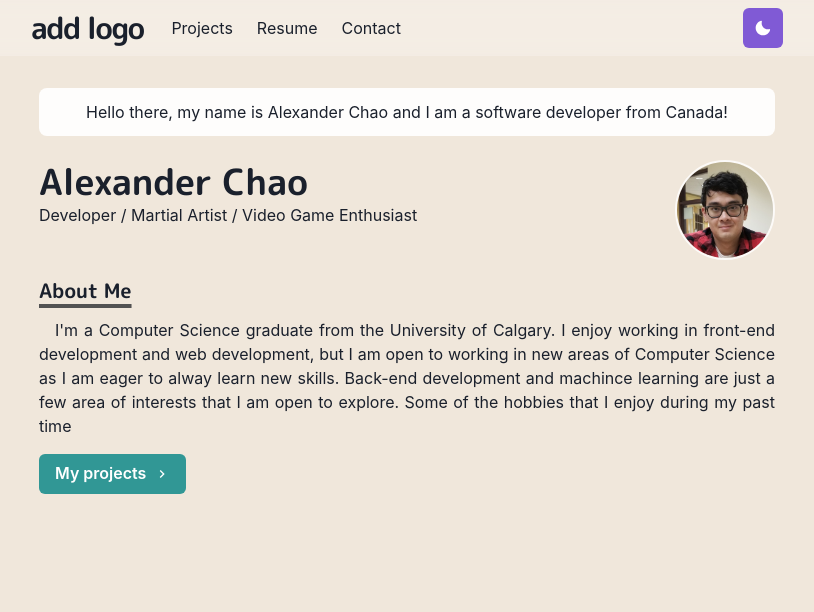
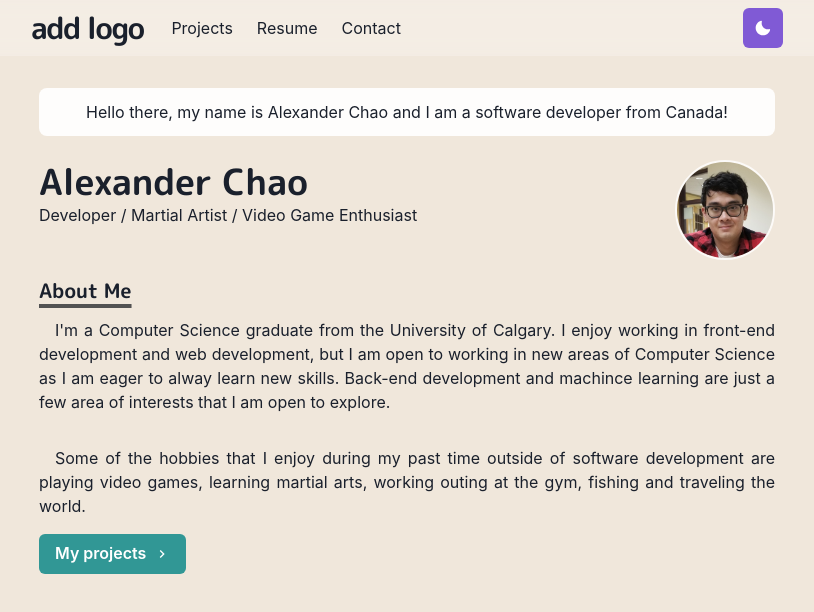
Before and after one commit to AlexanderChao14/AlexanderChao, a Next.js app: page / in a window 1280 px wide. Shown: the top 612 px of the page, without its empty margins (233-1047 px from the left). Built offline with nearby package versions, Linux system fonts and the light colour scheme.

Commit message:
Added more info to About Me page

```diff
--- a/pages/index.js
+++ b/pages/index.js
@@ -35,8 +35,12 @@ const Index = () => {
           <ParagraphBlock>
             I'm a Computer Science graduate from the University of Calgary. I enjoy working in front-end development and
             web development, but I am open to working in new areas of Computer Science as I am eager to alway learn new skills.
-            Back-end development and machince learning are just a few area of interests that I am open to explore. {/*Might take out this line or 3rd sentence  */}
-            Some of the hobbies that I enjoy during my past time
+            Back-end development and machince learning are just a few area of interests that I am open to explore.{/*Might take out this line or 3rd sentence  */}
+
+          </ParagraphBlock>
+          <Box pt={8}></Box>
+          <ParagraphBlock>
+            Some of the hobbies that I enjoy during my past time outside of software development are playing video games, learning martial arts, working outing at the gym, fishing and traveling the world.
           </ParagraphBlock>
 
           <Box algin="center" my="4">
```
